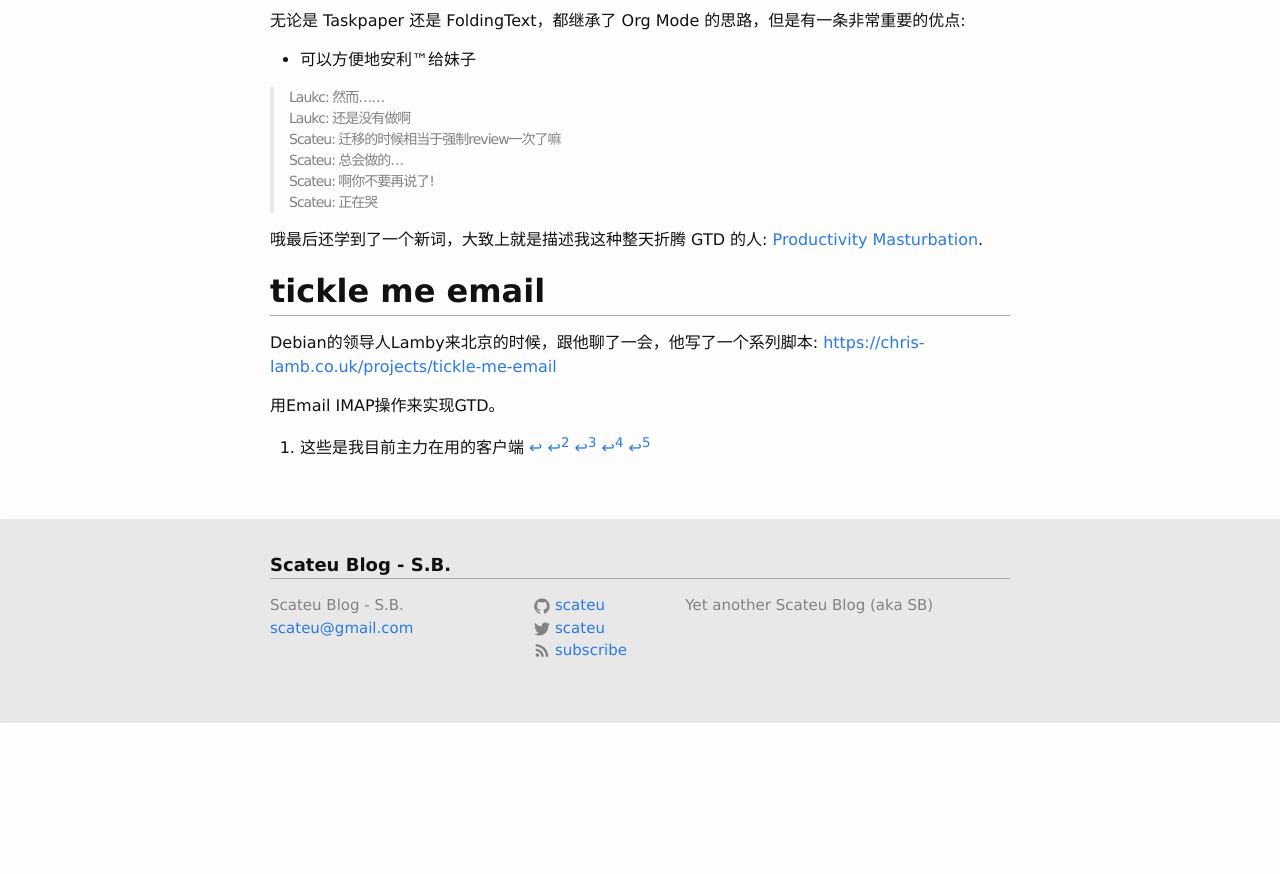
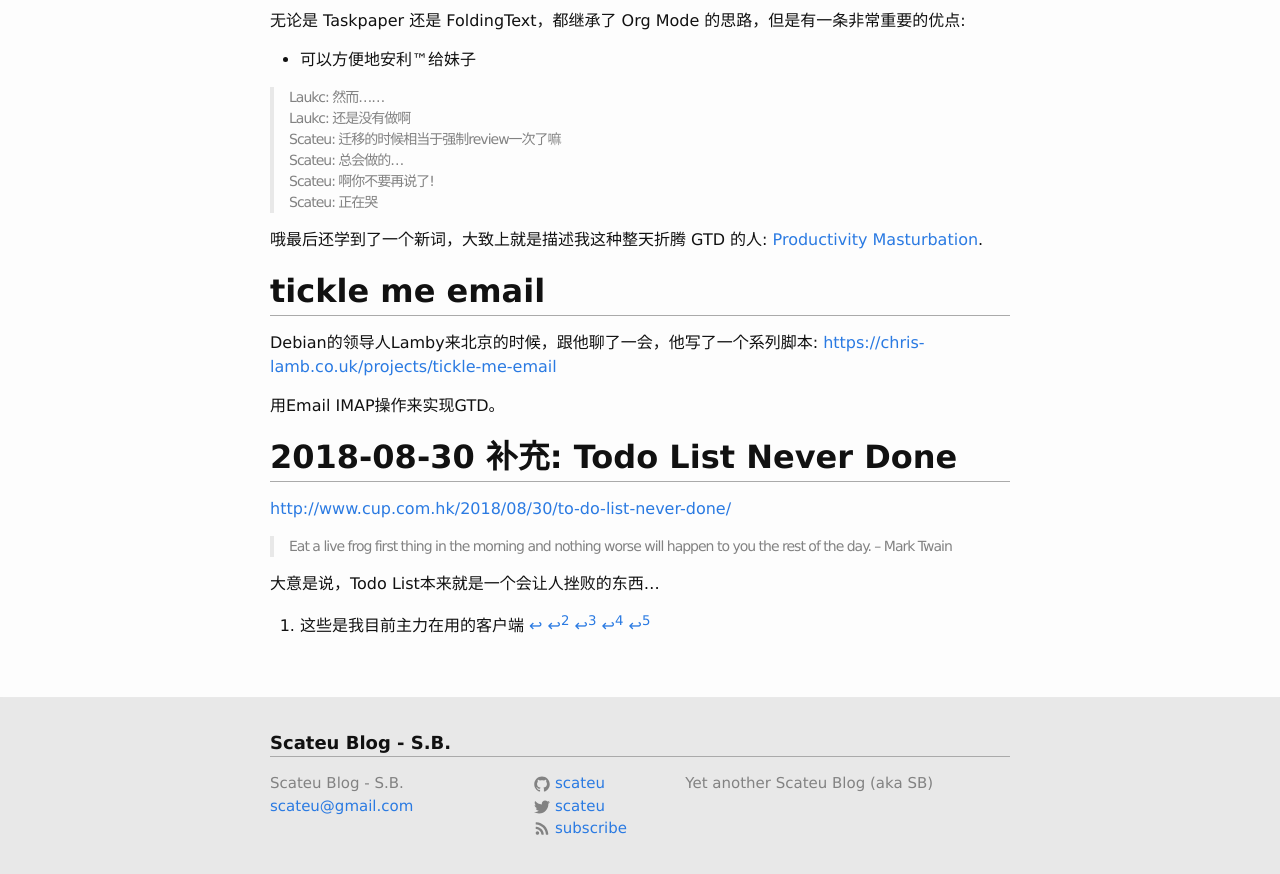
Before and after one commit to scateu/scateu.github.io, a Jekyll site: the page built from _posts/2017-01-11-todo-txt.md, in a window 1280 px wide and 900 px high, scrolled down 5787 px. Shown: the top 874 px of the window. Built offline with Jekyll 4.4.1, drawn with Linux system fonts in a browser that asks for light colours; nearby versions of some CDN libraries; comment, search, counter and statistics services are not loaded; before the commit the page ends 6509 px from its top, so only the background shows below that.

Commit message:
2018年 8月30日 星期四 17时22分45秒 CST

```diff
--- a/_posts/2017-01-11-todo-txt.md
+++ b/_posts/2017-01-11-todo-txt.md
@@ -217,3 +217,13 @@ t do 1   #把1号任务标为做完，并自动移动到done.txt里归档
 Debian的领导人Lamby来北京的时候，跟他聊了一会，他写了一个系列脚本: <https://chris-lamb.co.uk/projects/tickle-me-email>
 
 用Email IMAP操作来实现GTD。
+
+
+## 2018-08-30 补充: Todo List Never Done
+
+<http://www.cup.com.hk/2018/08/30/to-do-list-never-done/>
+
+> Eat a live frog first thing in the morning and nothing worse will happen to you the rest of the day. -- Mark Twain
+
+
+大意是说，Todo List本来就是一个会让人挫败的东西...
```
